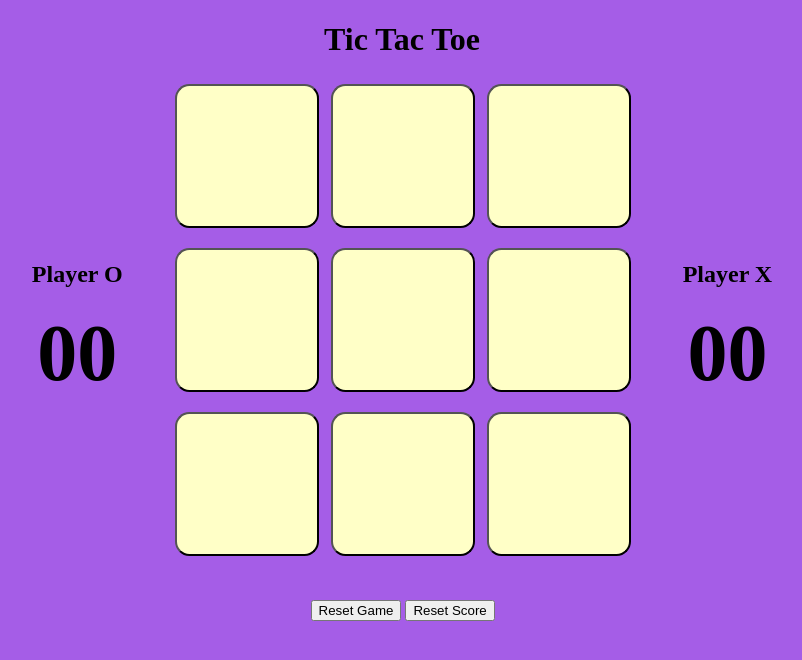
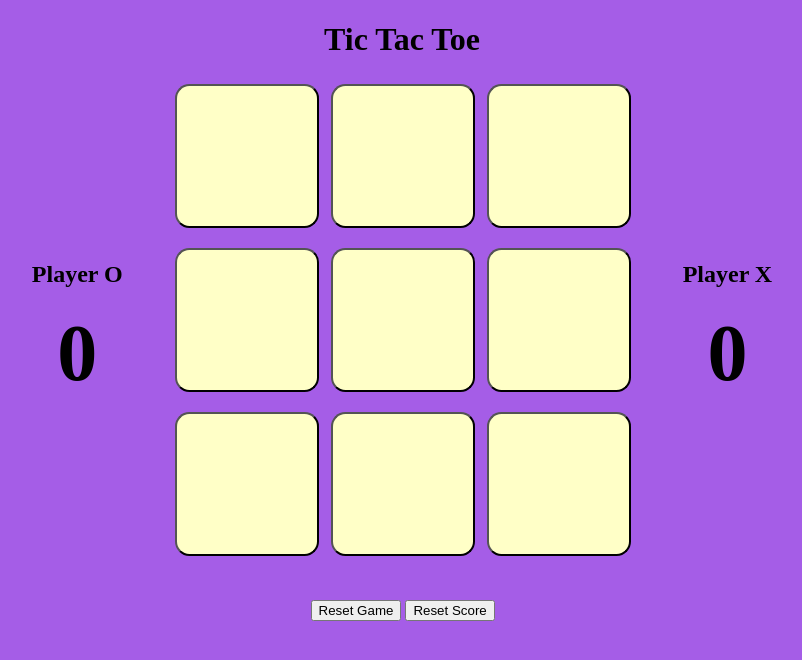
Before and after one commit to sumit-sagar-16/Tic-Tac-Toe, a plain HTML site: page index.html in a window 1280 px wide. Both pictures are taken after a click on the button "Reset Score". Shown: the whole page, without its empty margins (238-1040 px from the left). Drawn offline with Linux system fonts and the light colour scheme.

Commit message:
reset score button working - sumit

```diff
--- a/app.js
+++ b/app.js
@@ -1,7 +1,7 @@
 let buttons = document.querySelectorAll(".button");
 let resetGame = document.querySelector("#rGame");
 let newGameBtn = document.querySelector("#new-btn");
-//let resetScore = document.querySelector("#rScore");
+let resetScore = document.querySelector("#rScore");
 let oScore = document.querySelector("#scoreO")
 let xScore = document.querySelector("#scoreX")
 let msgContainer = document.querySelector(".msg-container");
@@ -27,6 +27,7 @@ const winCondition = [
 ];
 
 
+
 const resetingGame = () => {
     turnO = true;
     count = 0;
@@ -34,10 +35,18 @@ const resetingGame = () => {
     msgContainer.classList.add("hide");
 };
 
+const resetingScore = () =>{
+    scoreOfO = 0;
+    oScore.innerText = scoreOfO;
+
+    scoreOfX = 0;
+    xScore.innerText = scoreOfX;
+}
+
 
 buttons.forEach((button) => {
     button.addEventListener("click", () => {
-        if (turnO) {                         // for player0
+        if (turnO) {                             // for player0
             button.innerText = "O";
             turnO = false;
         } else {
@@ -68,8 +77,6 @@ const disableButtons = () => {
         button.disabled = true;
     }
 };
-
-
 
 
 const showWinner = (winner) => {
@@ -116,3 +123,5 @@ const checkWinner = () => {
 newGameBtn.addEventListener("click", resetingGame);
 
 resetGame.addEventListener("click", resetingGame);
+
+resetScore.addEventListener("click", resetingScore);
--- a/index.html
+++ b/index.html
@@ -17,7 +17,7 @@
     <div id="outrBody">
       <div id="left">
         <h2 id="player1">Player O </h2>
-        <h3 id="scoreO">00</h3>
+        <h3 id="scoreO">0</h3>
       </div>
       <div id="middle">
         <div class="game">
@@ -38,7 +38,7 @@
       </div>
       <div id="right">
         <h2 id="player2">Player X</h2>
-        <h3 id="scoreX">00 </h3>
+        <h3 id="scoreX">0</h3>
       </div>
     </div>
     <script src="app.js"></script>
```
